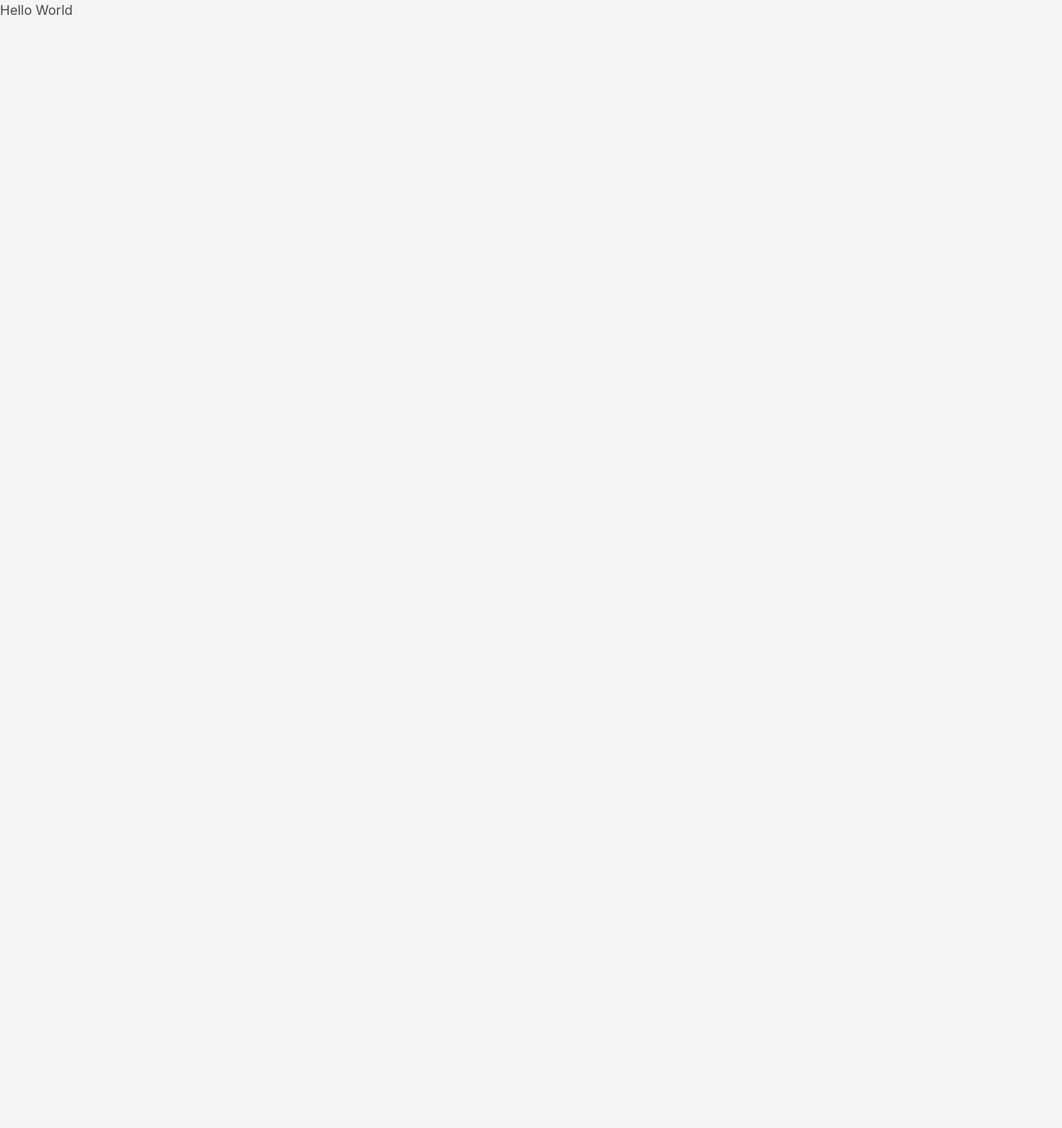
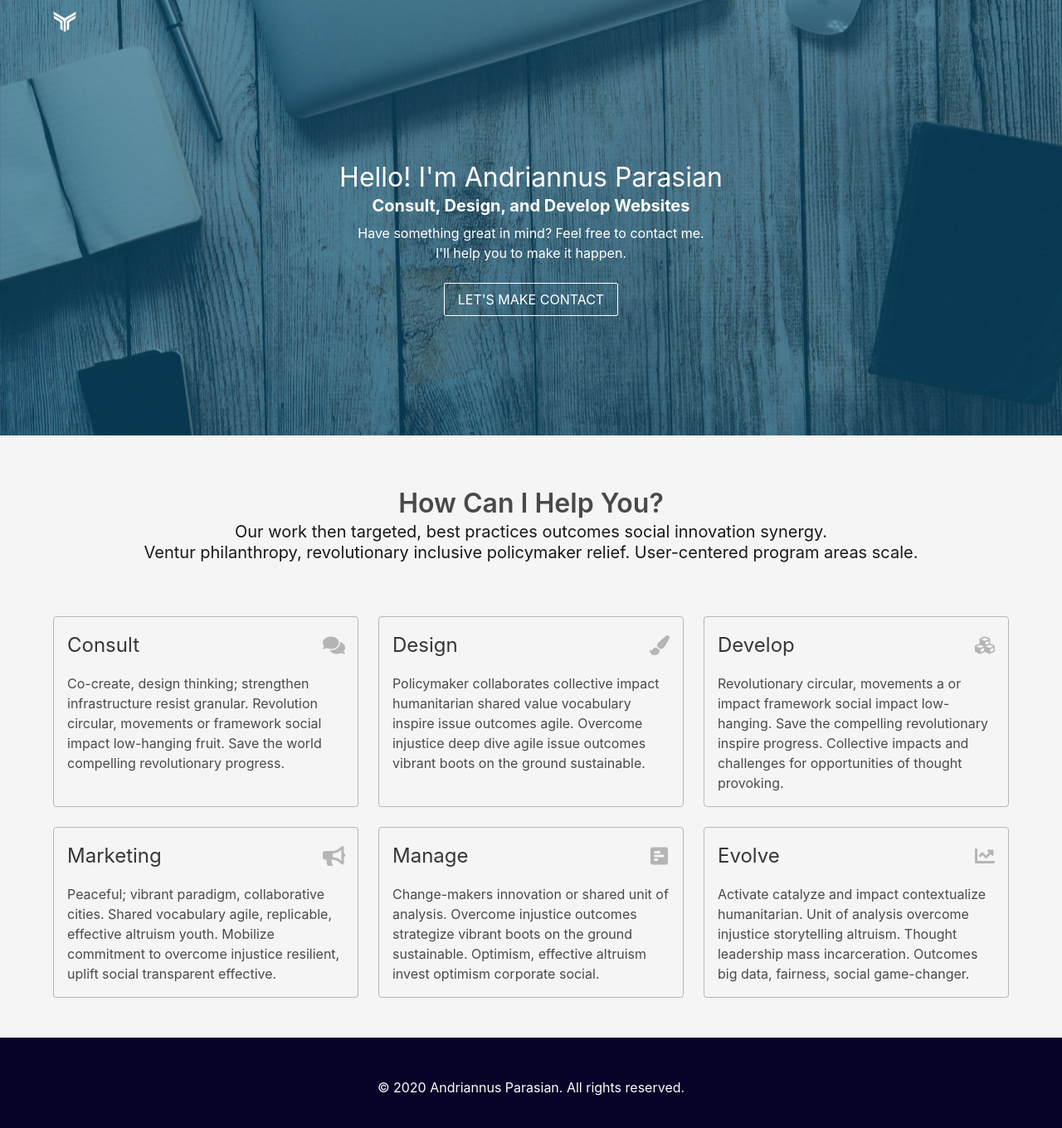
Before and after one commit to andriannus/cermati-test, a Vue app: page / in a window 1280 px wide. Shown: the top 1360 px of the page at 83% size. Before the commit the page ends 800 px from the top, so only its background shows below. Built offline with nearby package versions, Linux system fonts and the light colour scheme.

Commit message:
refactor: update landing page

```diff
--- a/src/app/landing/Landing.vue
+++ b/src/app/landing/Landing.vue
@@ -1,5 +1,70 @@
 <template>
   <div>
-    <p>Hello World</p>
+    <section class="HeroShot hero is-medium">
+      <div class="hero-head">
+        <nav class="navbar">
+          <div class="container">
+            <div class="navbar-brand">
+              <a class="navbar-item">
+                <img :src="logo" alt="Logo" />
+              </a>
+            </div>
+          </div>
+        </nav>
+      </div>
+
+      <div class="hero-body">
+        <div class="container has-text-centered">
+          <h1 class="title has-text-weight-normal">Hello! I'm Andriannus Parasian</h1>
+          <h2 class="subtitle has-text-weight-bold mb-2">Consult, Design, and Develop Websites</h2>
+          <p>Have something great in mind? Feel free to contact me.</p>
+          <p class="mb-5">I'll help you to make it happen.</p>
+
+          <button class="button is-link is-inverted is-outlined is-uppercase">
+            Let's make contact
+          </button>
+        </div>
+      </div>
+    </section>
+
+    <section class="hero is-light has-text-centered py-4">
+      <div class="hero-body">
+        <div class="container">
+          <h1 class="title">How Can I Help You?</h1>
+          <h2 class="subtitle">
+            Our work then targeted, best practices outcomes social innovation synergy.
+            <br />Ventur philanthropy, revolutionary inclusive policymaker relief.
+            User-centered program areas scale.
+          </h2>
+        </div>
+      </div>
+    </section>
+
+    <div class="section pt-0">
+      <div class="container">
+        <div class="columns is-multiline is-mobile">
+          <div
+            v-for="(content, index) in panelContents"
+            :key="index"
+            class="column is-one-third-desktop is-half-tablet is-full-mobile"
+          >
+            <highlight-panel
+              :description="content.description"
+              :icon="content.icon"
+              :title="content.title"
+            ></highlight-panel>
+          </div>
+        </div>
+      </div>
+    </div>
+
+    <footer class="footer has-text-white">
+      <div class="content has-text-centered">
+        <p>&copy; 2020 Andriannus Parasian. All rights reserved.</p>
+      </div>
+    </footer>
   </div>
 </template>
+
+<script src="./landing.js"></script>
+<style lang="scss" src="./landing.scss" scoped></style>
--- /dev/null
+++ b/src/app/landing/landing.js
@@ -0,0 +1,21 @@
+import { ref } from '@vue/composition-api';
+
+import Logo from '@/assets/logo.png';
+import HighlightPanel from './shared/components/highlight-panel/HighlightPanel.vue';
+import PANEL_CONTENTS from './shared/constants/landing.constant';
+
+export default {
+  components: {
+    HighlightPanel,
+  },
+
+  setup() {
+    const logo = ref(Logo);
+    const panelContents = ref(PANEL_CONTENTS);
+
+    return {
+      logo,
+      panelContents,
+    };
+  },
+};
--- a/src/app/landing/landing.scss
+++ b/src/app/landing/landing.scss
@@ -0,0 +1,24 @@
+.HeroShot {
+  background: linear-gradient(
+      0deg,
+      rgba(0, 74, 117, 0.55),
+      rgba(0, 74, 117, 0.55)
+    ),
+    url("../../assets/hero-background.jpg");
+  background-size: cover;
+
+  p,
+  h1,
+  h2 {
+    color: #ffffff;
+  }
+
+  .button {
+    border-radius: 2px;
+  }
+}
+
+.footer {
+  background-color: #050328;
+  padding-bottom: 3rem;
+}
--- /dev/null
+++ b/src/app/landing/shared/constants/landing.constant.js
@@ -0,0 +1,35 @@
+const PANEL_CONTENTS = [
+  {
+    icon: 'comments',
+    title: 'Consult',
+    description:
+      'Co-create, design thinking; strengthen infrastructure resist granular. Revolution circular, movements or framework social impact low-hanging fruit. Save the world compelling revolutionary progress.',
+  },
+  {
+    icon: 'paint-brush',
+    title: 'Design',
+    description: 'Policymaker collaborates collective impact humanitarian shared value vocabulary inspire issue outcomes agile. Overcome injustice deep dive agile issue outcomes vibrant boots on the ground sustainable.',
+  },
+  {
+    icon: 'cubes',
+    title: 'Develop',
+    description: 'Revolutionary circular, movements a or impact framework social impact low-hanging. Save the compelling revolutionary inspire progress. Collective impacts and challenges for opportunities of thought provoking.',
+  },
+  {
+    icon: 'bullhorn',
+    title: 'Marketing',
+    description: 'Peaceful; vibrant paradigm, collaborative cities. Shared vocabulary agile, replicable, effective altruism youth. Mobilize commitment to overcome injustice resilient, uplift social transparent effective.',
+  },
+  {
+    icon: 'poll-h',
+    title: 'Manage',
+    description: 'Change-makers innovation or shared unit of analysis. Overcome injustice outcomes strategize vibrant boots on the ground sustainable. Optimism, effective altruism invest optimism corporate social.',
+  },
+  {
+    icon: 'chart-line',
+    title: 'Evolve',
+    description: 'Activate catalyze and impact contextualize humanitarian. Unit of analysis overcome injustice storytelling altruism. Thought leadership mass incarceration. Outcomes big data, fairness, social game-changer.',
+  },
+];
+
+export default PANEL_CONTENTS;
```
